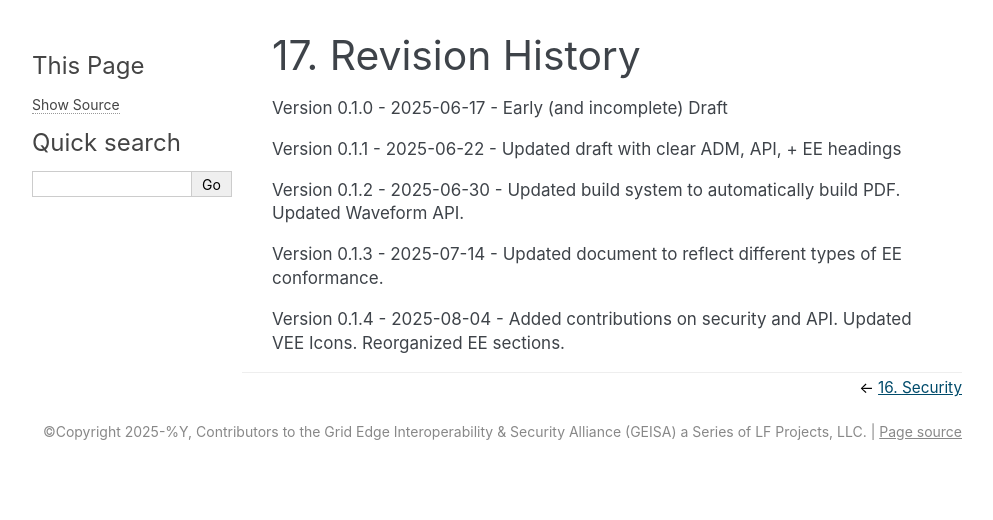
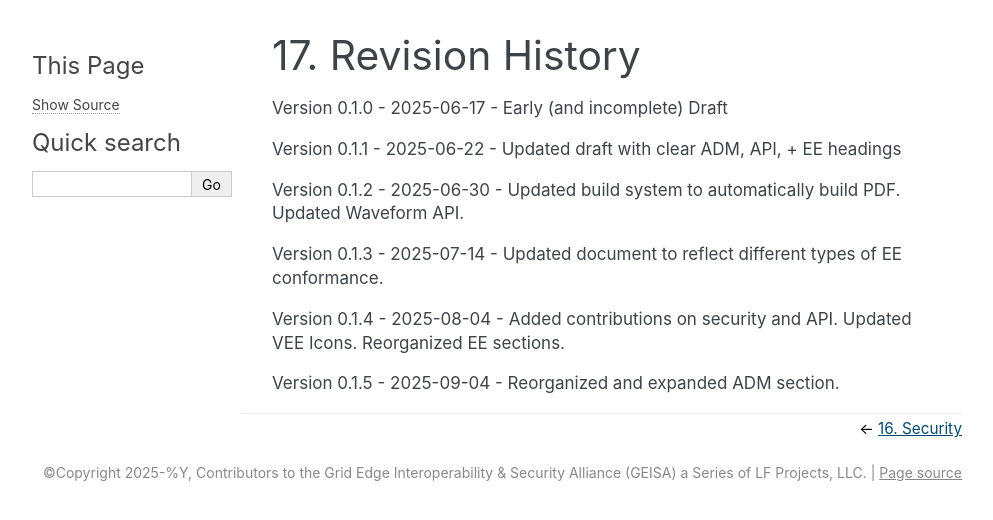
Before and after one commit to geisa/specification, a Sphinx documentation site: the page built from source/revision-history.rst, in a window 1280 px wide. Shown: the top 520 px of the page, without its empty margins (148-1141 px from the left). Built offline with Sphinx 7.4.7, drawn with Linux system fonts in a browser that asks for light colours; the version number could not be read and is left out.

Commit message:
Updated revision history to for ADM reorganization.

```diff
--- a/source/revision-history.rst
+++ b/source/revision-history.rst
@@ -10,3 +10,5 @@ Version 0.1.2 - 2025-06-30 - Updated build system to automatically build PDF.  U
 Version 0.1.3 - 2025-07-14 - Updated document to reflect different types of EE conformance.
 
 Version 0.1.4 - 2025-08-04 - Added contributions on security and API.  Updated VEE Icons.  Reorganized EE sections.
+
+Version 0.1.5 - 2025-09-04 - Reorganized and expanded ADM section.
```
